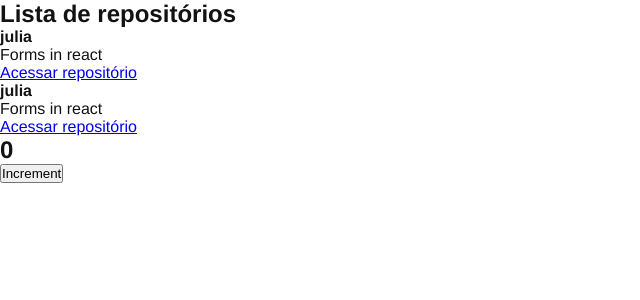
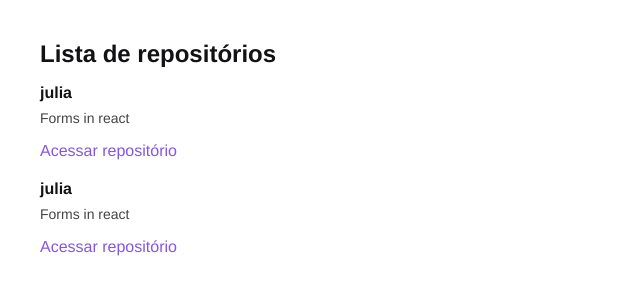
Before and after one commit to Beaaninhar/ignite_react, a React app in the folder 01-github-explorer/: page / in a window 1280 px wide. Shown: the top 300 px of the page, without its empty margins (0-640 px from the left). Built offline with nearby package versions, Linux system fonts and the light colour scheme.

Commit message:
Feito: Aula -> Estilização da listagem

```diff
--- a/01-github-explorer/src/App.jsx
+++ b/01-github-explorer/src/App.jsx
@@ -1,4 +1,3 @@
-import { Counter } from './components/counter';
 import { RepositpryList } from './components/RepositpryList';
 import './styles/global.scss'
 
@@ -7,7 +6,6 @@ export function App() {
   return (
     <>
       <RepositpryList/>
-      <Counter/>
     </>
   );
 }
--- a/01-github-explorer/src/components/Counter.jsx
+++ /dev/null
@@ -1,17 +0,0 @@
-import { useState } from "react"
-
-export function Counter() {
-    const [counter, setCounter] = useState(0);
-
-    function increment() {
-        setCounter(counter + 1)
-    }
-    return (
-        <div>
-            <h2>{counter}</h2>
-            <button type="button" onClick={increment}>
-                Increment
-            </button>
-        </div>
-    )
-}
--- a/01-github-explorer/src/components/RepositoryItem.jsx
+++ b/01-github-explorer/src/components/RepositoryItem.jsx
@@ -1,3 +1,4 @@
+
 export function RepositpryItem(props) {
     return (
         <li>
--- a/01-github-explorer/src/components/RepositpryList.jsx
+++ b/01-github-explorer/src/components/RepositpryList.jsx
@@ -1,4 +1,6 @@
 import { RepositpryItem } from "./RepositoryItem";
+
+import '../styles/repositories.scss'
 
 const repository = {
   name: "julia",
--- /dev/null
+++ b/01-github-explorer/src/styles/repositories.scss
@@ -0,0 +1,31 @@
+section.repository-list {
+    margin: 40px;
+
+    h1 {
+        margin-bottom: 16px;
+    }
+
+    ul {
+        list-style: none;
+
+        li {
+
+            & + li {
+                margin-top: 20px;
+            }
+
+            p {
+              font-size: 14px;
+              color: #444;
+              margin-top: 8px;
+            }
+
+            a {
+              display: inline-block;
+              margin-top: 16px;
+              text-decoration: none;
+              color: #8257e6;
+            }
+        }
+    }
+}
```
